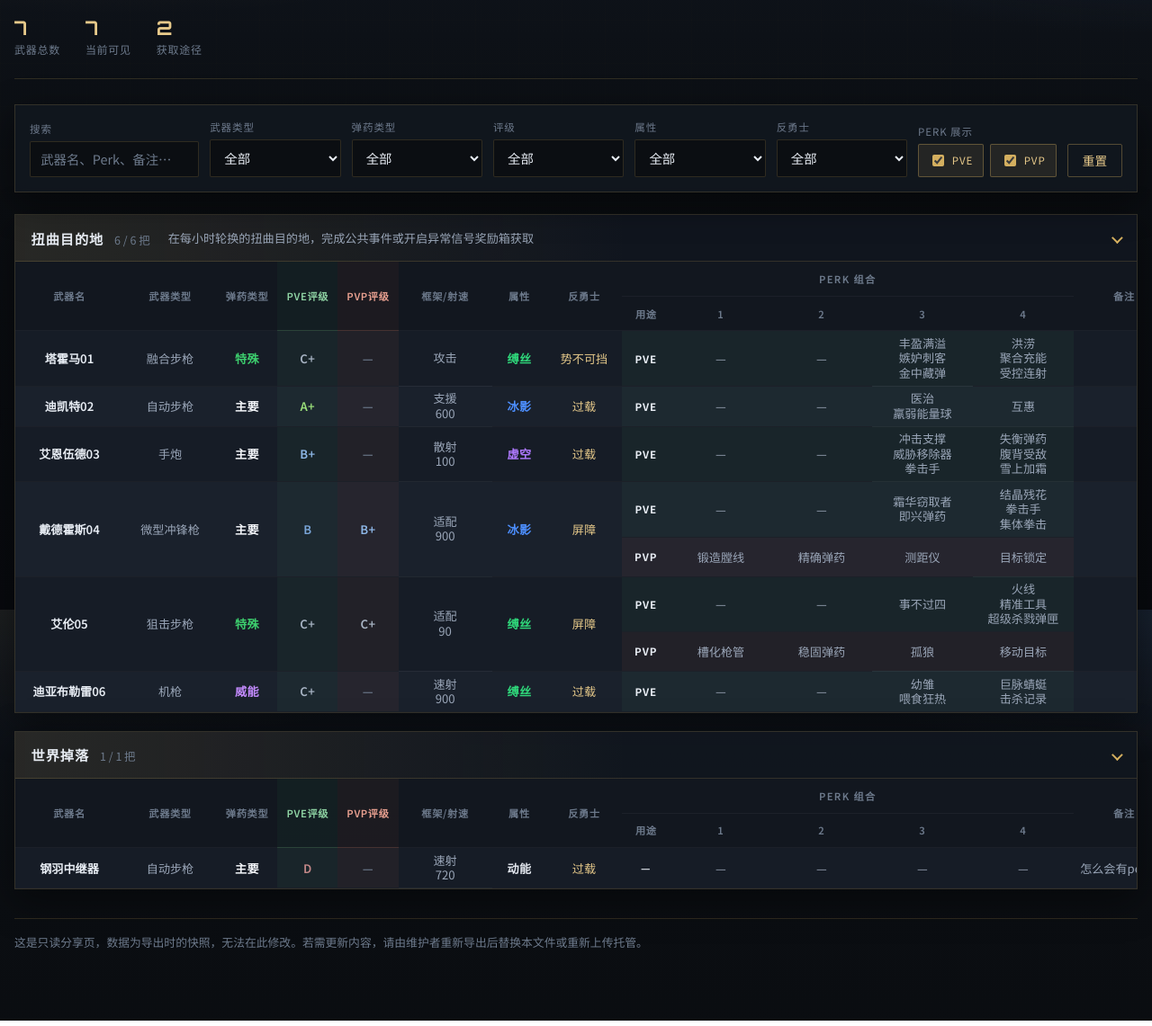
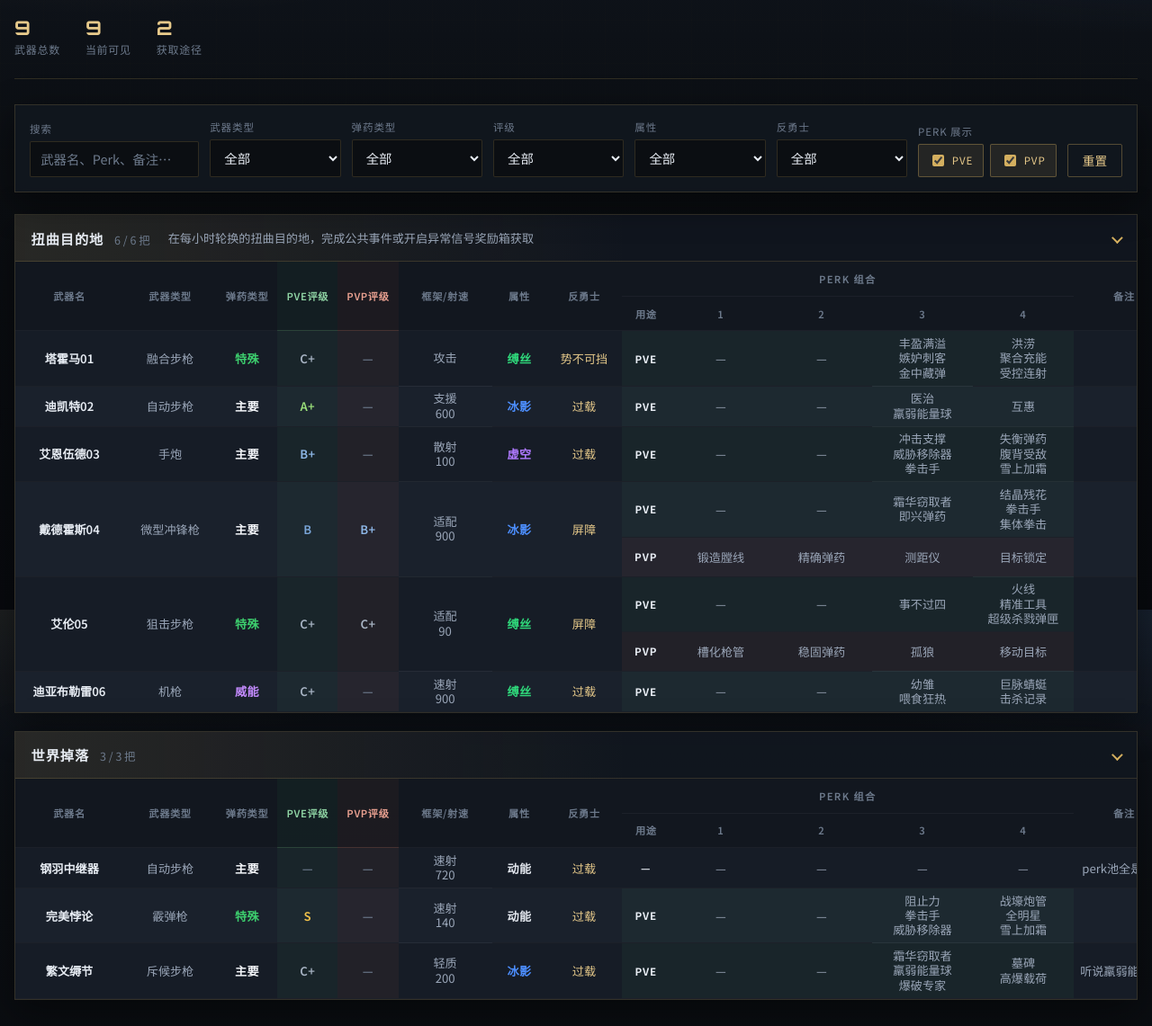
Before and after one commit to Lynkr1sOvO/destiny2-weapon-list, a plain HTML site: page docs/index.html in a window 1280 px wide. Shown: the part 122-1263 px from the top of the page at 90% size. Drawn offline with Linux system fonts and the light colour scheme.

Commit message:
Update weapon list 2026-09-06 19:53

```diff
--- a/docs/index.html
+++ b/docs/index.html
@@ -1332,7 +1332,7 @@ const WEAPON_DATA = {
           "name": "钢羽中继器",
           "weaponType": "自动步枪",
           "ammoType": "主要",
-          "ratingPve": "D",
+          "ratingPve": "",
           "ratingPvp": "",
           "frame": "速射",
           "rpm": "720",
@@ -1346,7 +1346,47 @@ const WEAPON_DATA = {
           "perk2Pvp": "",
           "perk3Pvp": "",
           "perk4Pvp": "",
-          "note": "怎么会有perk池这么垃圾的ar……"
+          "note": "perk池全是垃圾"
+        },
+        {
+          "name": "完美悖论",
+          "weaponType": "霰弹枪",
+          "ammoType": "特殊",
+          "ratingPve": "S",
+          "ratingPvp": "",
+          "frame": "速射",
+          "rpm": "140",
+          "element": "动能",
+          "antiChamp": "过载",
+          "showPvePerk": true,
+          "showPvpPerk": false,
+          "perk3Pve": "阻止力/拳击手/威胁移除器",
+          "perk4Pve": "战壕炮管/全明星/雪上加霜",
+          "perk1Pvp": "",
+          "perk2Pvp": "",
+          "perk3Pvp": "",
+          "perk4Pvp": "",
+          "note": ""
+        },
+        {
+          "name": "繁文缛节",
+          "weaponType": "斥候步枪",
+          "ammoType": "主要",
+          "ratingPve": "C+",
+          "ratingPvp": "",
+          "frame": "轻质",
+          "rpm": "200",
+          "element": "冰影",
+          "antiChamp": "过载",
+          "showPvePerk": true,
+          "showPvpPerk": false,
+          "perk3Pve": "霜华窃取者/羸弱能量球/爆破专家",
+          "perk4Pve": "墓碑/高爆载荷",
+          "perk1Pvp": "",
+          "perk2Pvp": "",
+          "perk3Pvp": "",
+          "perk4Pvp": "",
+          "note": "听说羸弱能量球+高爆载荷的产球速度还可以"
         }
       ]
     }
```
Also changed, not shown: data.js (+42 -2 lines), share.html (+42 -2 lines).
